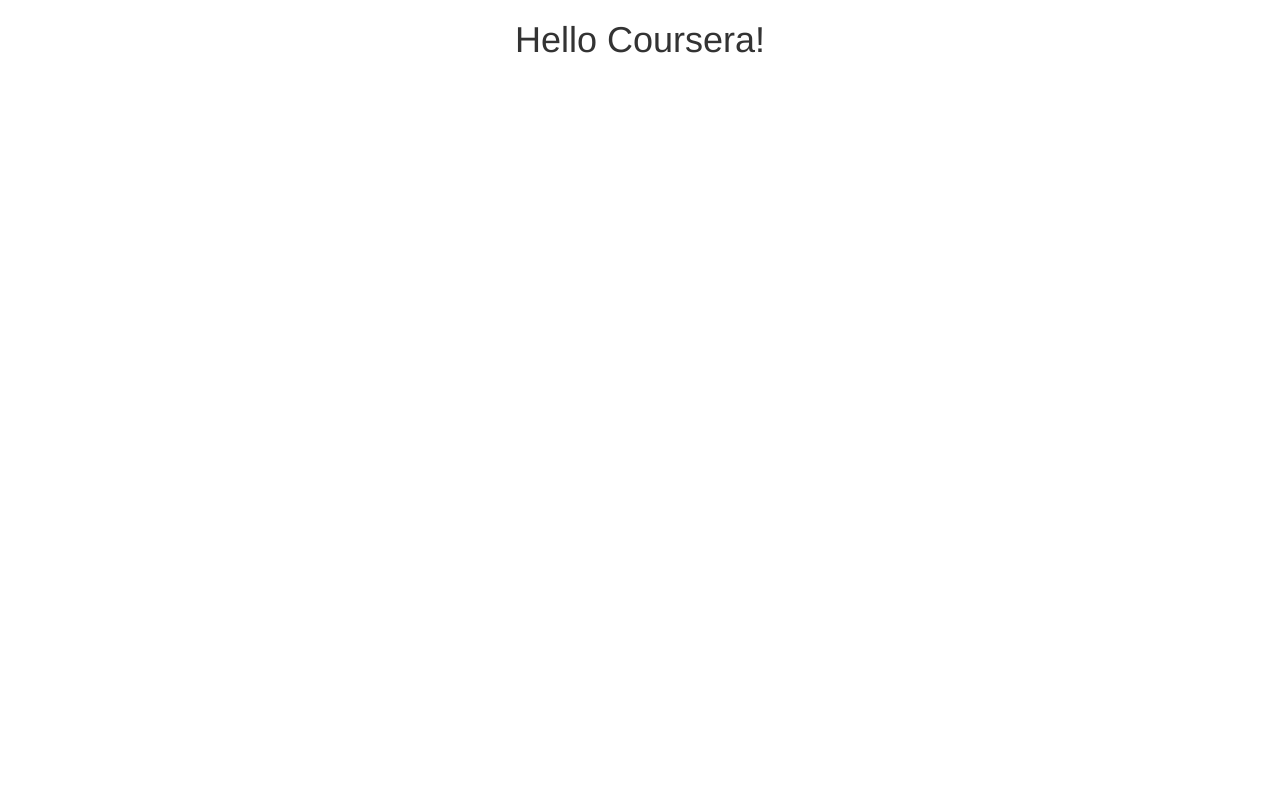
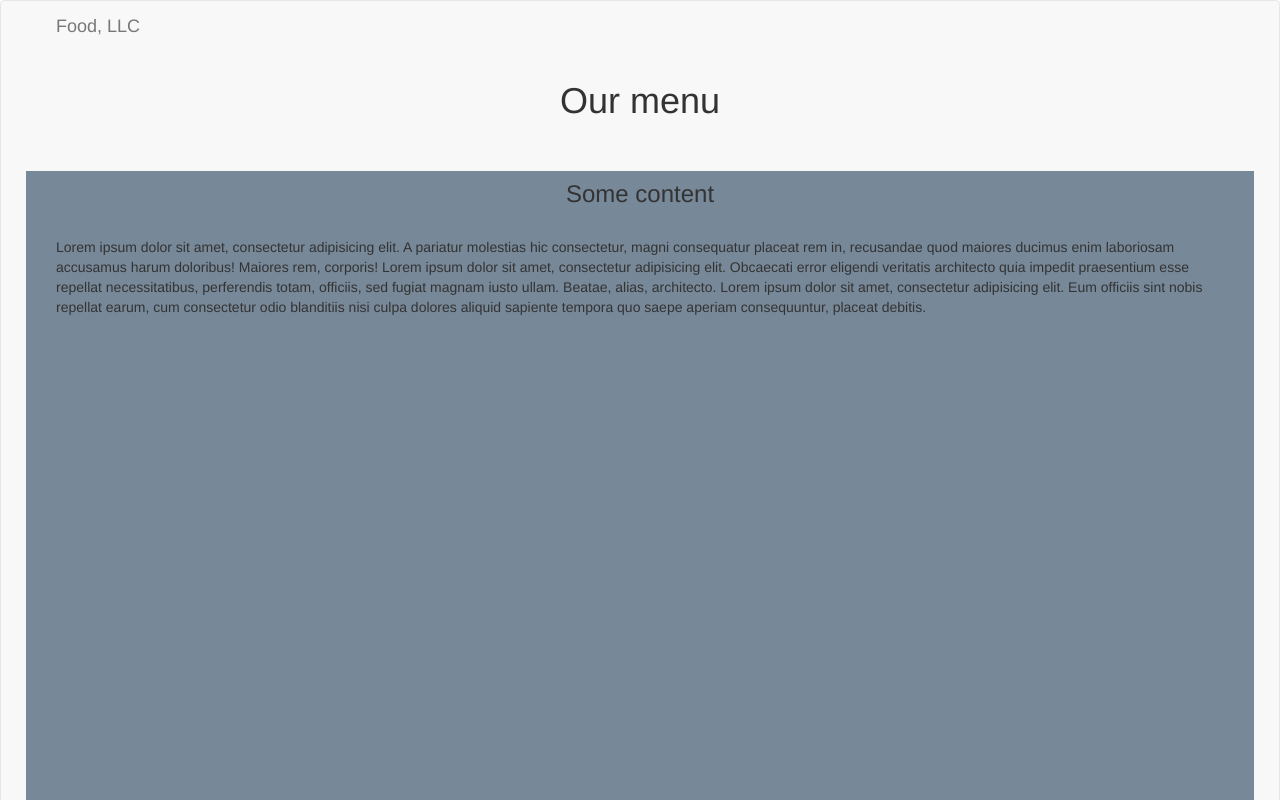
Before and after one commit to KolinSD/JHU-projectGH, a plain HTML site: page module3_assignment/index.html in a window 1280 px wide. Shown: the top 800 px of the page. Drawn offline with nearby package versions, Linux system fonts and the light colour scheme; files that its build step writes are made by us from their sources.

Commit message:
module3 base solution

```diff
--- a/module3_assignment/css/sass/style.scss
+++ b/module3_assignment/css/sass/style.scss
@@ -1,3 +1,31 @@
-body {
-    text-align: center;
+.navbar-header .navbar-brand {
+    padding-left: 55px;
+
 }
+
+.navbar-nav li {
+    background-color: violet;
+
+
+}
+
+.main_content h1 {
+   margin: 30px;
+}
+section {
+    height: 1000px;
+    background-color: lightslategrey;
+    margin-left: 10px;
+    margin-right: 10px;
+    h3 {
+        text-align: center;
+        padding: 30px;
+        padding-top: 10px;
+        padding-bottom: 10px;
+    }
+    p {
+        padding: 30px;
+        padding-top: 10px;
+        padding-bottom: 10px;
+    }
+}
--- a/module3_assignment/index.html
+++ b/module3_assignment/index.html
@@ -12,13 +12,43 @@
       <script src="https://oss.maxcdn.com/respond/1.4.2/respond.min.js"></script>
     <![endif]-->
 
-    <title>Boostrap Starter Page</title>
+    <title>Module 3 solution</title>
     <link rel="stylesheet" href="css/bootstrap.min.css">
-    <link rel="stylesheet" href="css/styles.css">
+    <link rel="stylesheet" href="css/style.css">
   </head>
 <body>
+   <nav class="navbar navbar-default">
+      <div class="container-fluid">
+        <!-- Brand and toggle get grouped for better mobile display -->
+        <div class="navbar-header">
+          <div class="navbar-brand" href="#">Food, LLC</div>
+            <button type="button" class="navbar-toggle collapsed" data-toggle="collapse" data-target="#collapsable-nav" aria-expanded="false">
+              <span class="sr-only">Toggle navigation</span>
+              <span class="icon-bar"></span>
+              <span class="icon-bar"></span>
+              <span class="icon-bar"></span>
+            </button>
+          </div>    <!-- /.navbar-header -->
+              <!-- Collect the nav links, forms, and other content for toggling -->
+          <div class="collapse navbar-collapse" id="collapsable-nav">
+            <ul class="nav navbar-nav navbar-right">
+              <li class="text-center"><a href="#" class="visible-xs">Chicken</a></li>
+              <li class="text-center"><a href="#" class="visible-xs">Beef</a></li>
+              <li class="text-center"><a href="#" class="visible-xs">Sushi</a></li>
+            </ul>
+         </div>
+         <div class="main_content row">
+           <h1 class="text-center">Our menu</h1>
+           <div class="col-md-12 col-sm-12 col-xs-12">
+             <section>
+                <h3>Some content</h2>
+                <p>Lorem ipsum dolor sit amet, consectetur adipisicing elit. A pariatur molestias hic consectetur, magni consequatur placeat rem in, recusandae quod maiores ducimus enim laboriosam accusamus harum doloribus! Maiores rem, corporis! Lorem ipsum dolor sit amet, consectetur adipisicing elit. Obcaecati error eligendi veritatis architecto quia impedit praesentium esse repellat necessitatibus, perferendis totam, officiis, sed fugiat magnam iusto ullam. Beatae, alias, architecto. Lorem ipsum dolor sit amet, consectetur adipisicing elit. Eum officiis sint nobis repellat earum, cum consectetur odio blanditiis nisi culpa dolores aliquid sapiente tempora quo saepe aperiam consequuntur, placeat debitis.</p>
+             </section>
+           </div>
+         </div><!-- /.main_content -->
 
-  <h1>Hello Coursera!</h1>
+      </div><!-- /.container-fluid -->
+    </nav>
 
   <!-- jQuery (Bootstrap JS plugins depend on it) -->
   <script src="js/jquery-1.11.3.min.js"></script>
```
Also changed, not shown: module3_assignment/css/style.css, 1 other file.
